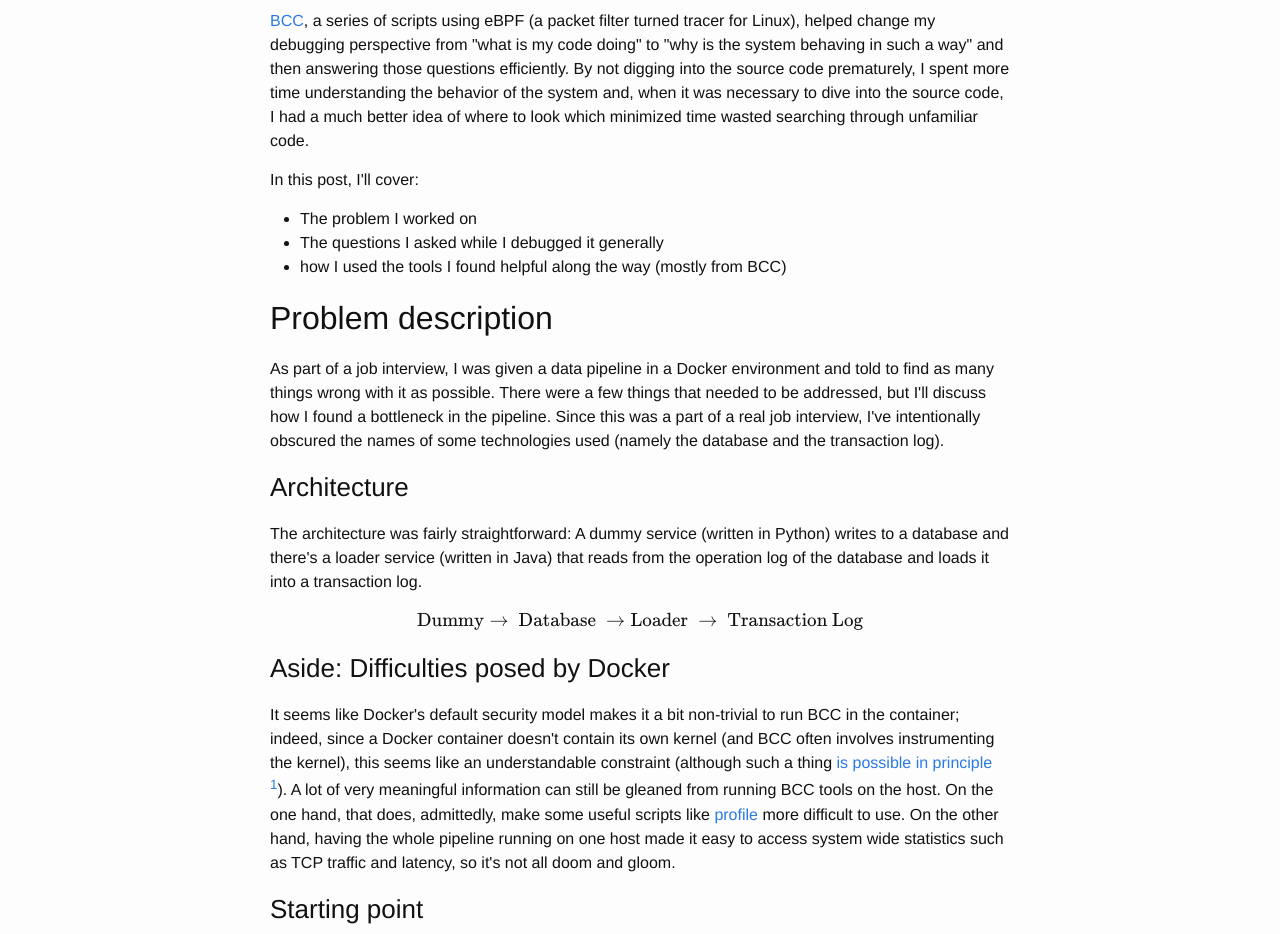
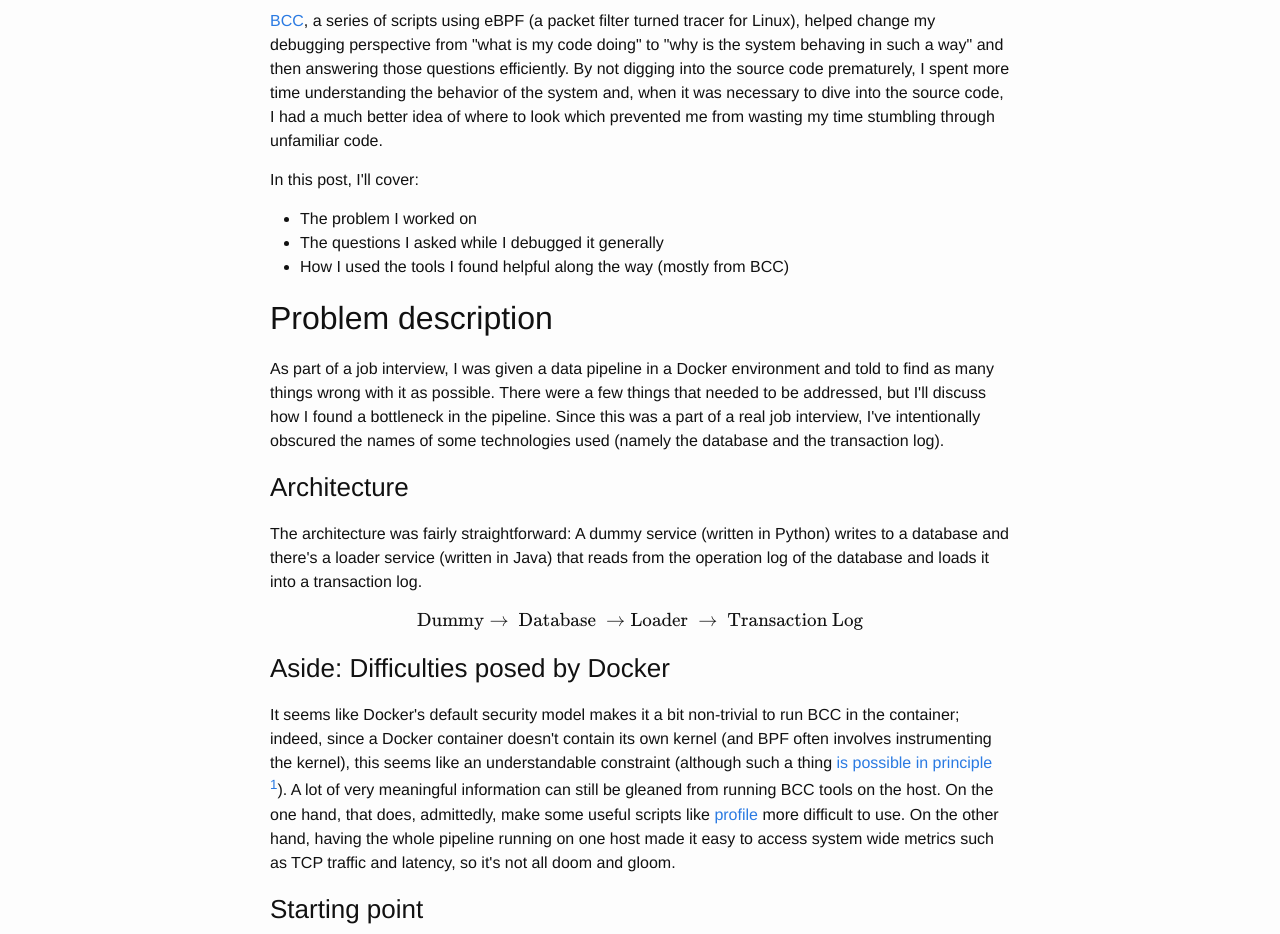
Before and after one commit to b-t-g/b-t-g.github.io, a Jekyll site: the page built from _posts/2018-04-09-bcc.html, in a window 1280 px wide and 1400 px high. Shown: the part 233-1167 px from the top of the window. Built offline with Jekyll 4.4.1, drawn with Linux system fonts in a browser that asks for light colours; formulas are drawn with MathJax 3.

Commit message:
Tune wording slightly

```diff
--- a/_posts/2018-04-09-bcc.html
+++ b/_posts/2018-04-09-bcc.html
@@ -15,7 +15,7 @@ categories:
 <p>
 <a href="https://github.com/iovisor/bcc">BCC</a>, a series of scripts using eBPF (a packet filter turned tracer for Linux), helped change my debugging perspective from "what is my code doing" to "why is the system behaving in such a way"
 and then answering those questions efficiently. By not digging into the source code prematurely, I spent more time understanding the behavior of the system and, when it was necessary to dive
-into the source code, I had a much better idea of where to look which minimized time wasted searching through unfamiliar code.
+into the source code, I had a much better idea of where to look which prevented me from wasting my time stumbling through unfamiliar code.
 </p>
 
 <p>
@@ -24,7 +24,7 @@ In this post, I'll cover:
 <ul class="org-ul">
 <li>The problem I worked on</li>
 <li>The questions I asked while I debugged it generally</li>
-<li>how I used the tools I found helpful along the way (mostly from BCC)</li>
+<li>How I used the tools I found helpful along the way (mostly from BCC)</li>
 </ul>
 
 <div id="outline-container-org07162fe" class="outline-2">
@@ -59,9 +59,9 @@ and loads it into a transaction log.
 <div class="outline-text-3" id="text-org996a87c">
 <p>
 It seems like Docker's default security model makes it a bit non-trivial to run BCC in the container; indeed, since a Docker container doesn't contain its own
-kernel (and BCC often involves instrumenting the kernel), this seems like an understandable constraint (although such a thing <a href="http://dtrace.org/blogs/bmc/2012/06/07/dtrace-in-the-zone/">is possible in principle</a> <sup><a id="fnr.1" class="footref" href="#fn.1">1</a></sup>). A lot
+kernel (and BPF often involves instrumenting the kernel), this seems like an understandable constraint (although such a thing <a href="http://dtrace.org/blogs/bmc/2012/06/07/dtrace-in-the-zone/">is possible in principle</a> <sup><a id="fnr.1" class="footref" href="#fn.1">1</a></sup>). A lot
 of very meaningful information can still be gleaned from running BCC tools on the host. On the one hand, that does, admittedly, make some useful scripts like <a href="https://github.com/iovisor/bcc/blob/master/tools/profile.py">profile</a> more difficult to use.
-On the other hand, having the whole pipeline running on one host made it easy to access system wide statistics such as TCP traffic and latency, so it's not all doom and gloom.
+On the other hand, having the whole pipeline running on one host made it easy to access system wide metrics such as TCP traffic and latency, so it's not all doom and gloom.
 </p>
 </div>
 </div>
```
